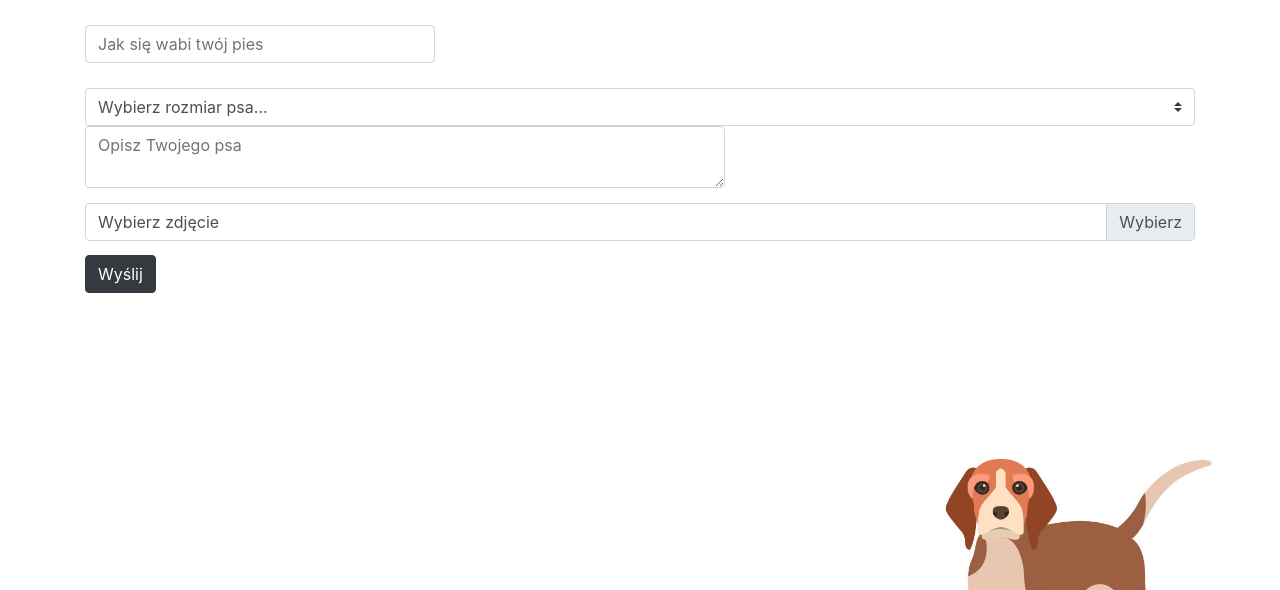
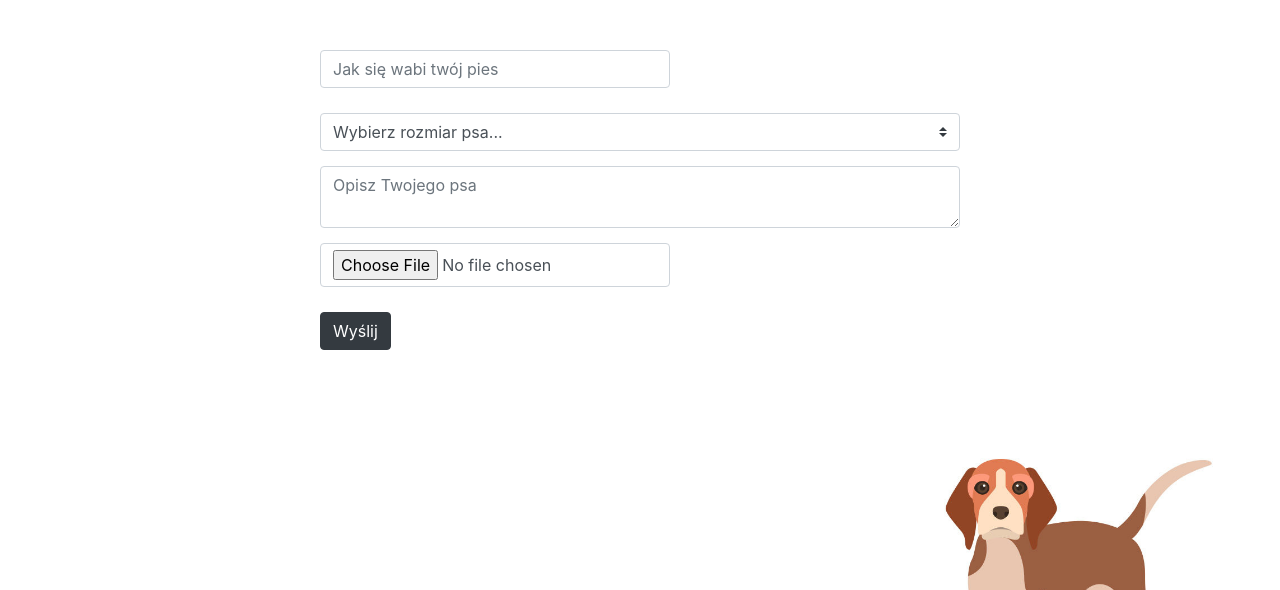
Before and after one commit to Rollermix/Inzynierka, a PHP site: page /moodle/views/contents/editdog.php in a window 1280 px wide. Shown: the part 56-646 px from the top of the page. Run offline with PHP 8.4, Linux system fonts and the light colour scheme.

Commit message:
fix: input[type='file'] nie dziala

```diff
--- /dev/null
+++ b/assets/js/custom.js
@@ -0,0 +1,4 @@
+$('input[type="file"]').change(function(e){
+    var fileName = e.target.files[0].name;
+    $('.custom-file-label').html(fileName);
+});
--- a/views/containers/footer.php
+++ b/views/containers/footer.php
@@ -7,5 +7,6 @@
         <script src="<?= baseUrl() ."/assets/js/jquery-3.6.0.js" ?>"></script>
         <script src="<?= baseUrl() ."/assets/js/bootstrap.min.js" ?>"></script>
         <script src="<?= baseUrl() ."/assets/js/bootstrap.bundle.min.js" ?>"></script>
+        <script src="<?= baseUrl() ."/assets/js/custom.js" ?>"></script>
     </body>
 </html>
--- a/views/contents/adddog.php
+++ b/views/contents/adddog.php
@@ -11,7 +11,7 @@
                     <option>Średni</option>
                     <option>Duży</option>
                 </select>
-                <input class="form-control" type = "text" name="opis" placeholder="Opisz Twojego psa">
+                <textarea class="form-control" type = "text" name="opis" placeholder="Opisz Twojego psa"></textarea>
                 <input class="form-control" type="file" name="file" >
                 <button class="btn btn-success" type = "submit" name ="submit">Wyślij</button>
             </form>
--- a/views/contents/editdog.php
+++ b/views/contents/editdog.php
@@ -1,10 +1,8 @@
 <?php require_once '../containers/header.php'; ?>
 <?php require_once '../containers/menu.php'; ?>
-<?php
-
-?>
 <div class="container">
-    <div class="form-group">
+    <section class="dog">
+        <div class="form-group d-flex justify-content-center" id="add-edit-dog">
             <form action="<?= baseUrl() . '/includes/editdog.inc.php'?>" method="post" enctype="multipart/form-data">
                 <input class="form-control" type = "text" name="name" placeholder="Jak się wabi twój pies" value="<?= isset($userDogData->name) ? $userDogData->name : "" ?>">
                 <select class="custom-select" name ='size'>
@@ -14,13 +12,10 @@
                     <option>Duży</option>
                 </select>
                 <textarea class="form-control" type = "text" name="opis" placeholder="Opisz Twojego psa"><?= isset($userDogData->opis) ? $userDogData->opis : "" ?></textarea>
-            <div class="custom-file">
-                <input type="file" class="custom-file-input" id="file" name="file">
-                <label class="custom-file-label" for="file">Wybierz zdjęcie</label>
-            </div>
+                <input class="form-control" type="file" name="file" >
                 <button class="btn btn-dark" type = "submit" name ="submit">Wyślij</button>
             </form>
         </div>
+    </section>
 </div>
-
 <?php require_once '../containers/footer.php'; ?>
```
Lines whose indentation alone changed are shown as unchanged.
